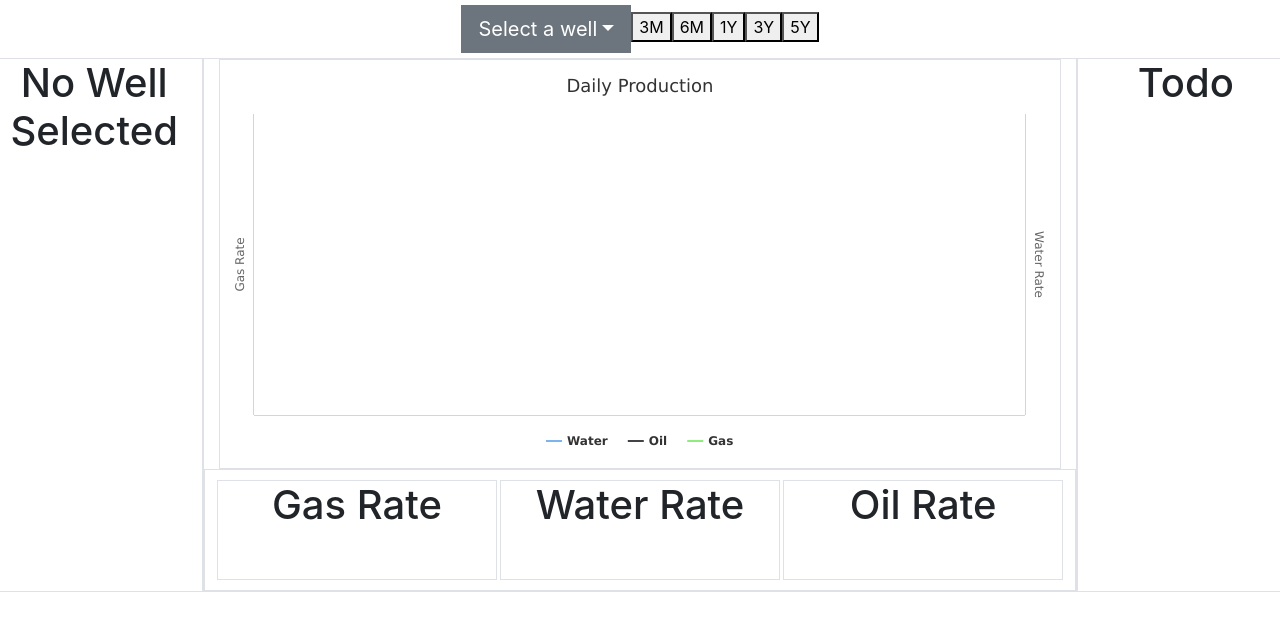
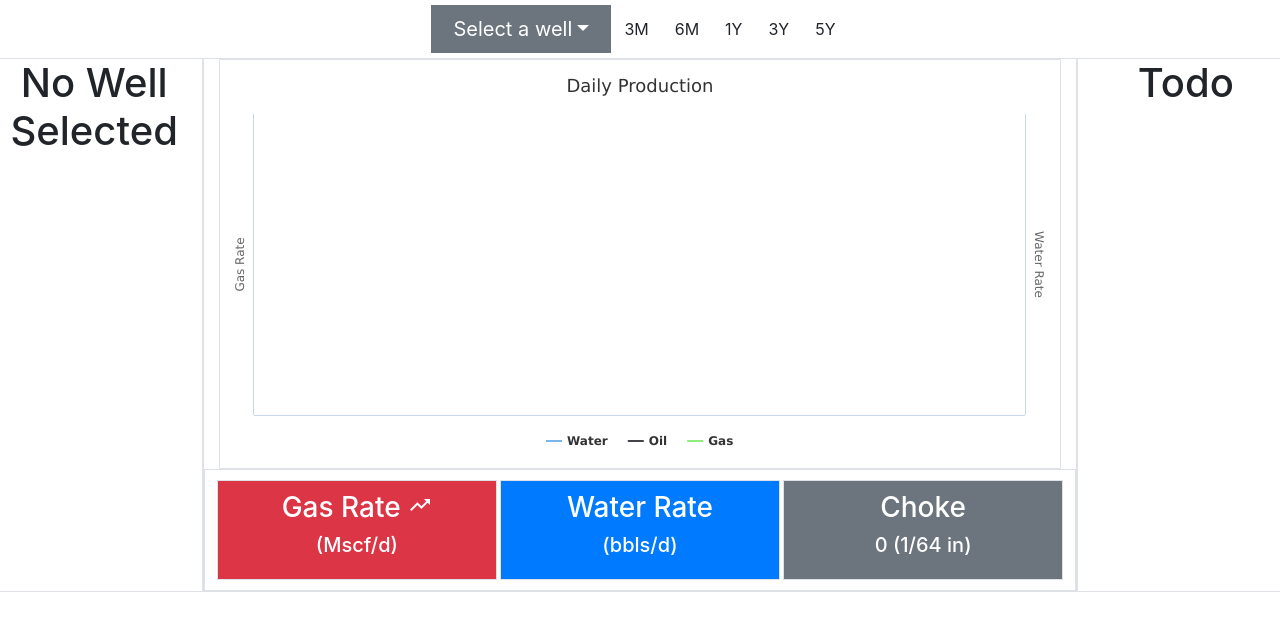
Before and after one commit to mcarmody90/ovs-project, a React (Create React App) app: page / in a window 1280 px wide. Shown: the top 630 px of the page. Built offline with nearby package versions, Linux system fonts and the light colour scheme; the HTML template or start-up script is replaced by a standard one.

Commit message:
fix date range logic, add wellTest data

```diff
--- a/public/index.html
+++ b/public/index.html
@@ -7,13 +7,14 @@
     <meta http-equiv="X-UA-Compatible" content="IE=edge">
     <meta name="theme-color" content="#000000" />
     <link rel="manifest" href="%PUBLIC_URL%/manifest.json" />
+    <link href="https://fonts.googleapis.com/icon?family=Material+Icons"rel="stylesheet" />
     <link
       rel="stylesheet"
       href="https://stackpath.bootstrapcdn.com/bootstrap/4.3.1/css/bootstrap.min.css"
       integrity="sha384-ggOyR0iXCbMQv3Xipma34MD+dH/1fQ784/j6cY/iJTQUOhcWr7x9JvoRxT2MZw1T"
       crossorigin="anonymous"
     />
-    <link rel="stylesheet" href="styles/styles.css">
+    <link rel="stylesheet" href="styles/styles.css" />
     <title>OVS Project</title>
   </head>
   <body>
--- a/public/styles/styles.css
+++ b/public/styles/styles.css
@@ -5,6 +5,7 @@
 
 .well-btn {
   border-radius: 0;
+  min-width: 180px;
 }
 
 .sub_chart--container {
@@ -13,6 +14,12 @@
   padding: 10px;
 }
 .sub_chart {
+  padding: 10px;
   width: 33%;
   height: 100px;
 }
+@media all and (max-width: 750px) {
+  .sub_chart {
+    width: 100% !important;
+  }
+}
--- a/src/components/Chart.js
+++ b/src/components/Chart.js
@@ -9,33 +9,28 @@ export class Chart extends Component {
     dateRange: 365,
     oil: [],
     water: [],
-    gas: []
+    gas: [],
+    choke: 0
   }
   componentDidUpdate(prevProps) {
-    if(this.props.WellID !== prevProps.WellID){
+    if(this.props.WellID !== prevProps.WellID || this.props.dateRange !== prevProps.dateRange){
       this.setState({
         WellID: this.props.WellID
       })
-      axios.get(`http://localhost:3000/Daily_Prod?WellID=${this.props.WellID}&_limit=365`, false)
+      axios.get(`http://localhost:3000/Daily_Prod?WellID=${this.props.WellID}&_sort=Date&_order=desc&_limit=${this.props.dateRange}`, false)
       .then(res => this.setState({
         oil: res.data.map(a => a.Oil),
         water: res.data.map(a => a.Water),
         gas: res.data.map(a => a.Gas)
-      }))
-    } else if(this.props.dateRange !== prevProps.dateRange){
-      this.setState({
-        dateRange: this.props.dateRange
-      })
-      axios.get(`http://localhost:3000/Daily_Prod?WellID=${this.props.WellID}&_limit=${this.props.dateRange}`, false)
-      .then(res => this.setState({
-        oil: res.data.map(a => a.Oil),
-        water: res.data.map(a => a.Water),
-        gas: res.data.map(a => a.Gas)
-      }))
+      })).then(
+        axios.get(`http://localhost:3000/wellTest?WellID=${this.props.WellID}&_sort=Date&_order=desc&_limit=${this.props.dateRange}`, false)
+        .then(res => this.setState({
+          choke: res.data[0]['Choke']
+        }))
+      )
     }
   }
   render() {
-    console.log(this.props.dateRange)
     const oil = this.state.oil.map(function (x) {
       return parseFloat(x);
     });
@@ -45,7 +40,6 @@ export class Chart extends Component {
     const gas = this.state.gas.map(function (x) {
       return parseFloat(x);
     })
-    const last_oil_element = oil[0];
     const last_water_element = water[0];
     const last_gas_element = gas[0];
     return (
@@ -107,17 +101,17 @@ export class Chart extends Component {
           />
         </div>
         <div className="row border sub_chart--container">
-          <div className="sub_chart border">
-            <h1>Gas Rate</h1>
-            <h5>{last_gas_element}</h5>
+          <div className="sub_chart border bg-danger text-white">
+            <h3>Gas Rate  <i className="material-icons md-48">trending_up</i></h3>
+            <h5>{last_gas_element} (Mscf/d) </h5>
           </div>
-          <div className="sub_chart border">
-            <h1>Water Rate</h1>
-            <h5>{last_water_element}</h5>
+          <div className="sub_chart border bg-primary text-white">
+            <h3>Water Rate</h3>
+            <h5>{last_water_element} (bbls/d)</h5>
           </div>
-          <div className="sub_chart border">
-            <h1>Oil Rate</h1>
-            <h5>{last_oil_element}</h5>
+          <div className="sub_chart border bg-secondary text-white">
+            <h3>Choke</h3>
+            <h5>{this.state.choke} (1/64 in)</h5>
           </div>
         </div>
       </div>
--- a/src/components/Navbar.js
+++ b/src/components/Navbar.js
@@ -34,11 +34,11 @@ export class Navbar extends Component {
               ))
             }
           </div>
-          <button onClick={this.onDateChange}>3M</button>
-          <button onClick={this.onDateChange}>6M</button>
-          <button onClick={this.onDateChange}>1Y</button>
-          <button onClick={this.onDateChange}>3Y</button>
-          <button onClick={this.onDateChange}>5Y</button>
+          <button className="btn" onClick={this.onDateChange}>3M</button>
+          <button className="btn" onClick={this.onDateChange}>6M</button>
+          <button className="btn" onClick={this.onDateChange}>1Y</button>
+          <button className="btn" onClick={this.onDateChange}>3Y</button>
+          <button className="btn" onClick={this.onDateChange}>5Y</button>
         </div>
       </div>
     )
```
